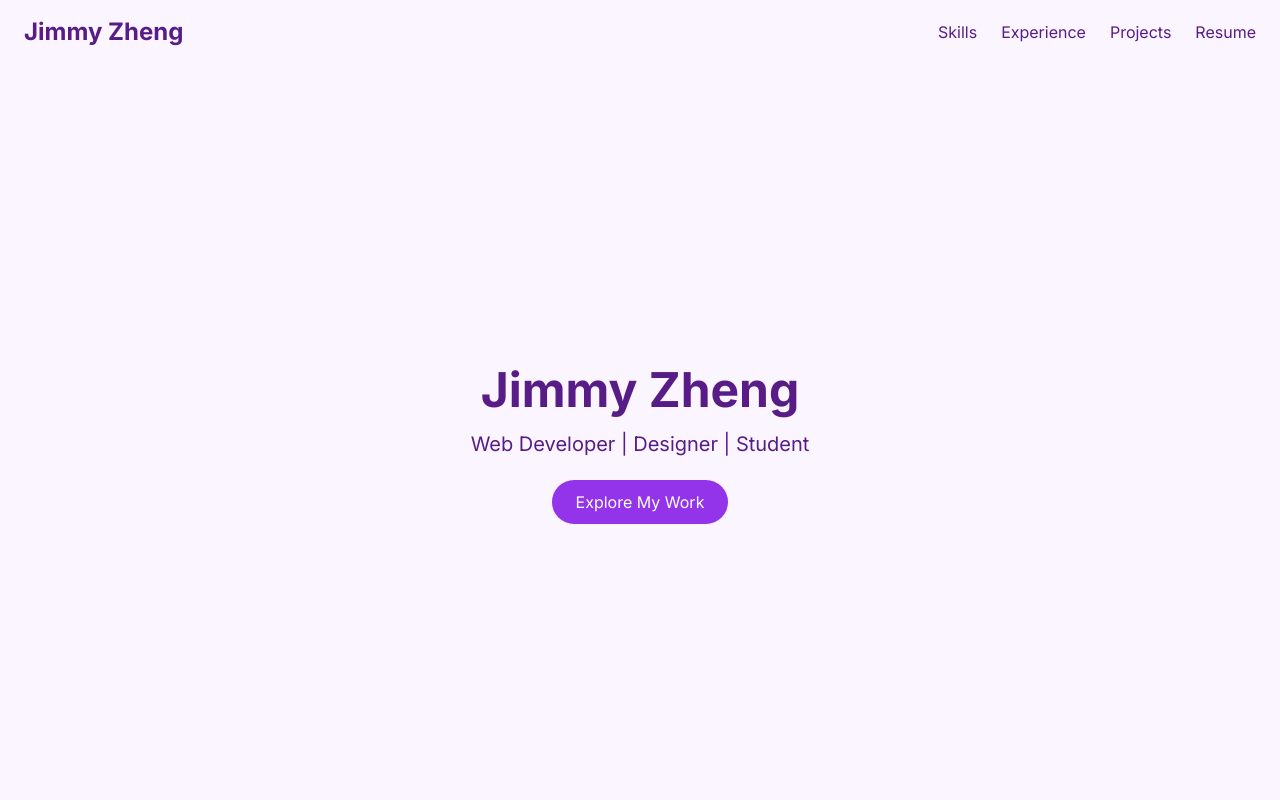
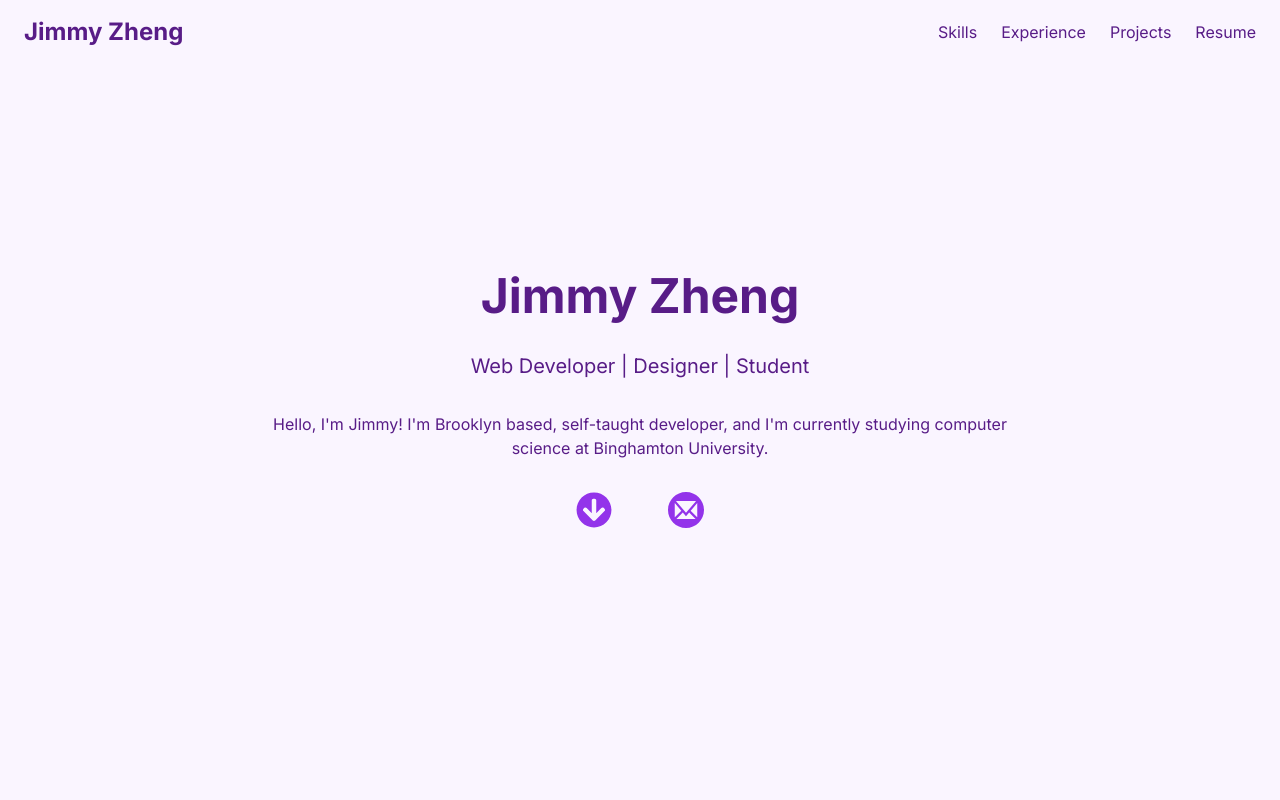
Before and after one commit to j1mmyzz/jimeweb2025, a Next.js app: page / in a window 1280 px wide. Shown: the top 800 px of the page. Built offline with nearby package versions, Linux system fonts and the light colour scheme.

Commit message:
About Me

```diff
--- a/app/components/Hero.tsx
+++ b/app/components/Hero.tsx
@@ -1,27 +1,41 @@
 "use client";
 
 import { motion } from "framer-motion";
+import { FaArrowCircleDown } from "react-icons/fa";
+import { ImMail4 } from "react-icons/im";
 
 const Hero = () => {
   return (
     <section
       id="hero"
-      className="min-h-screen flex items-center justify-center pt-20"
+      className="min-h-screen flex items-center justify-center pt-15"
     >
       <motion.div
         initial={{ opacity: 0, y: 20 }}
         animate={{ opacity: 1, y: 0 }}
         transition={{ duration: 0.8 }}
-        className="text-center"
+        className="flex flex-col justify-center items-center text-center"
       >
-        <h1 className="text-5xl font-bold mb-4">Jimmy Zheng</h1>
+        <h1 className="text-5xl font-bold mb-8">Jimmy Zheng</h1>
         <p className="text-xl mb-8">Web Developer | Designer | Student</p>
-        <a
-          href="#skills"
-          className="bg-purple-600 text-white px-6 py-3 rounded-full hover:bg-purple-700 transition duration-300"
-        >
-          Explore My Work
-        </a>
+        <p className="mb-8 w-3/4">
+          Hello, I'm Jimmy! I'm Brooklyn based, self-taught developer, and I'm
+          currently studying computer science at Binghamton University.{" "}
+        </p>
+        <div className="w-32 flex flex-row justify-between">
+          <a
+            href="#skills"
+            className="text-purple-600 rounded-full hover:scale-125 transition duration-300"
+          >
+            <FaArrowCircleDown className="text-4xl" />
+          </a>
+          <a
+            href="mailto:jimmyzheng4459@gmail.com"
+            className="text-purple-600 rounded-full hover:scale-125 transition duration-300"
+          >
+            <ImMail4 className="text-4xl" />
+          </a>
+        </div>
       </motion.div>
     </section>
   );
```
